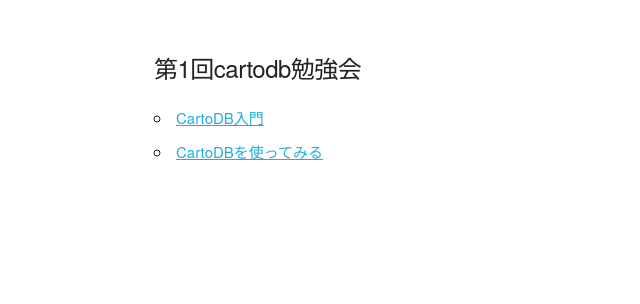
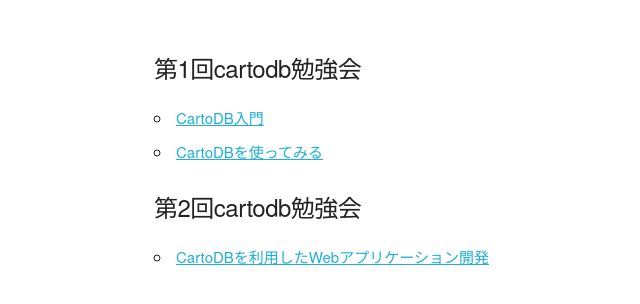
Before and after one commit to kaitok/kaitok.github.io, a plain HTML site: page index.html in a window 1280 px wide. Shown: the whole page, without its empty margins (6-646 px from the left). Drawn offline with Linux system fonts and the light colour scheme.

Commit message:
link追加

```diff
--- a/index.html
+++ b/index.html
@@ -18,6 +18,12 @@
           </li>
           <li><a href="http://kaitok.github.io/cartodb/20160329/handson/" target="_blank">CartoDBを使ってみる</a></li>
         </ul>
+        <h5>第2回cartodb勉強会</h5>
+        <ul>
+          <li>
+            <a href="http://kaitok.github.io/cartodb/20160524/slide/" target="_blank">CartoDBを利用したWebアプリケーション開発</a>
+          </li>
+        </ul>
       </div>
     </div>
   </div>
```
